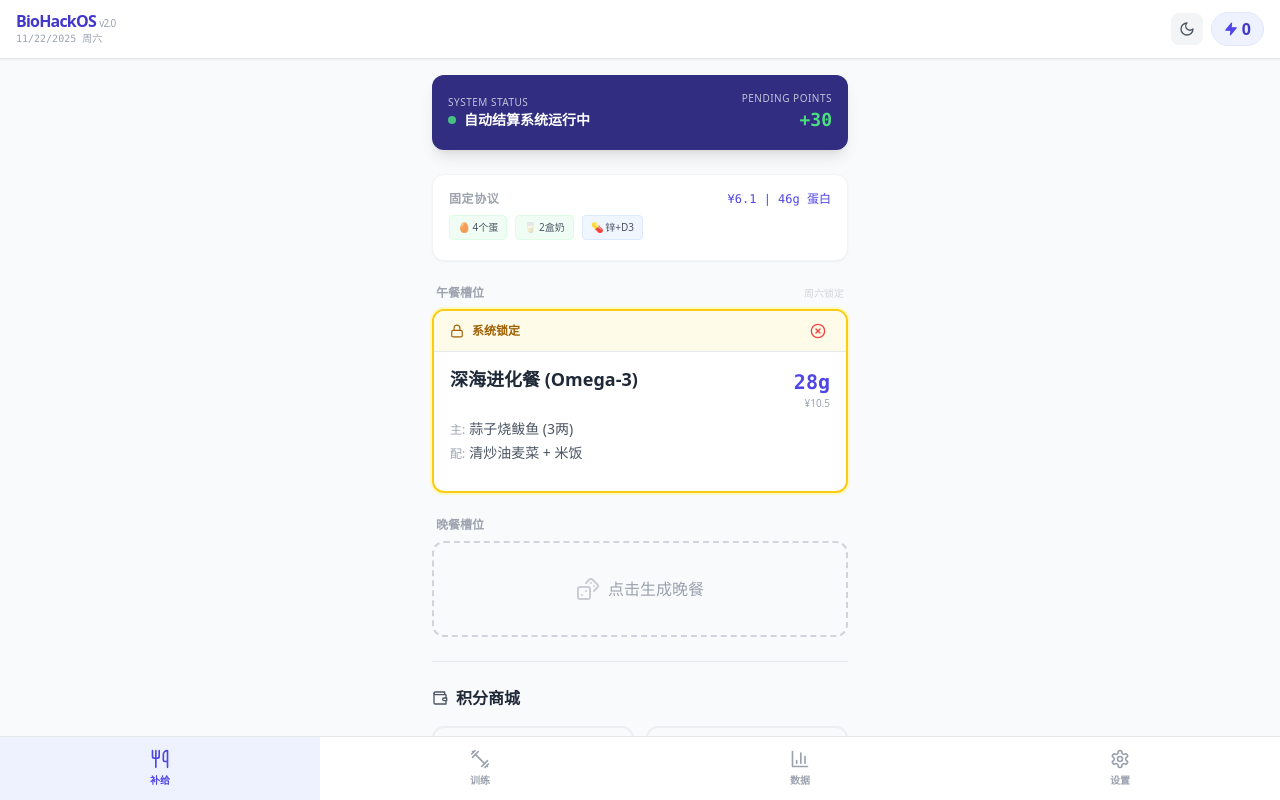
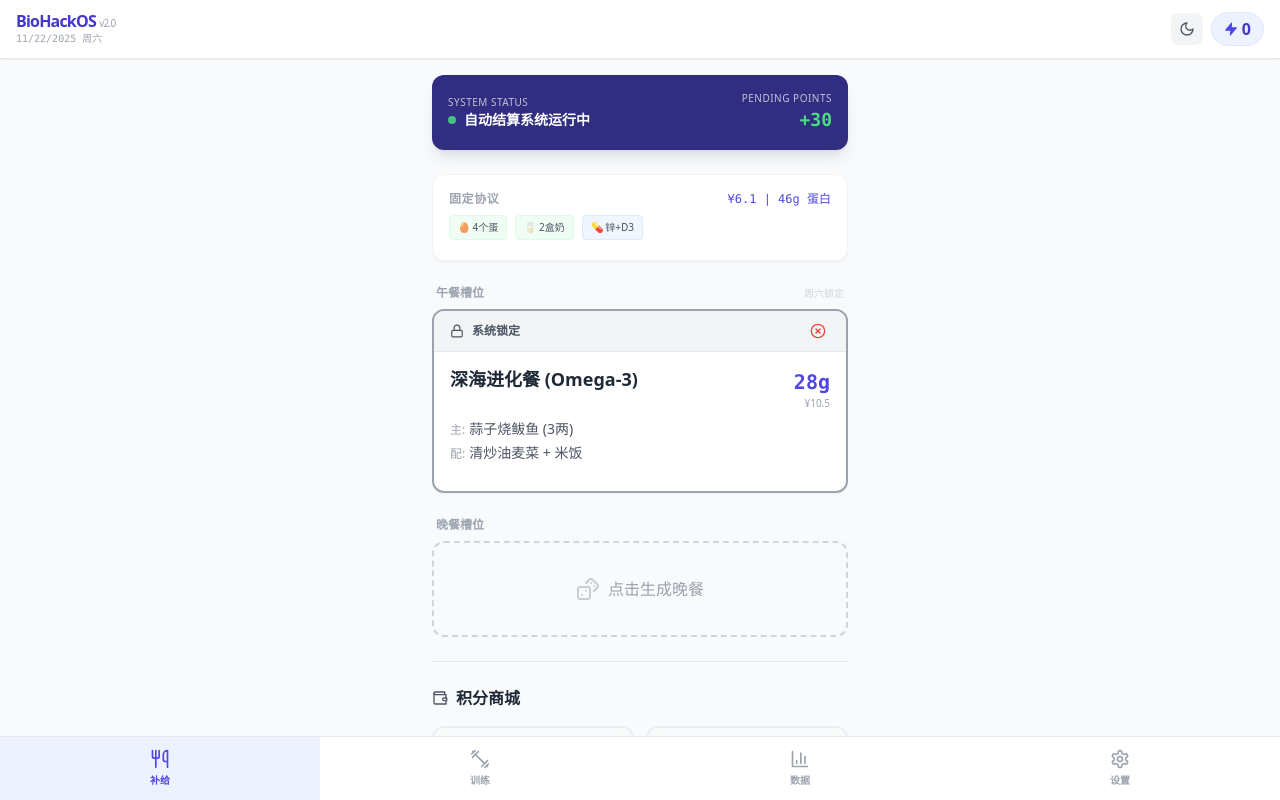
Before and after one commit to Chengwuming/Biohack-os, a React (Vite) app: page / in a window 1280 px wide. Shown: the top 800 px of the page. Built offline with nearby package versions, Linux system fonts and the light colour scheme.

Commit message:
feat: v2.3 - MealCard Styling & Debug Tools

```diff
--- a/src/components/MealCard.tsx
+++ b/src/components/MealCard.tsx
@@ -1,5 +1,5 @@
 import React from 'react';
-import { Lock, Trophy, Home, RotateCcw, XCircle, Skull, AlertTriangle } from 'lucide-react';
+import { Lock, Trophy, Home, RotateCcw, XCircle, Skull, AlertTriangle, Star, Zap, Coffee } from 'lucide-react';
 import { Meal, Patch } from '../types';
 import { PATCHES } from '../data/meals';
 
@@ -31,22 +31,41 @@ export const MealCard: React.FC<MealCardProps> = ({ meal, isLocked, onRoll, onTo
 
     const isDorm = meal.type === 'UR_DORM';
     const isReward = meal.type === 'REWARD';
+    const isSSR = meal.type === 'SSR' || meal.type === 'SSR_LOCK';
+    const isSR = meal.type === 'SR';
+    const isR = meal.type.startsWith('R_');
+
     const totalP = (meal.protein || 0) + (patch?.protein || 0);
 
-    const borderClass = isDorm
-        ? 'border-gray-900 dark:border-gray-600 border-4'
-        : isLocked ? 'border-yellow-400 dark:border-yellow-600 ring-2 ring-yellow-100 dark:ring-yellow-900/30'
-            : isReward ? 'border-purple-400 dark:border-purple-600 ring-2 ring-purple-100 dark:ring-purple-900/30'
-                : 'border-indigo-100 dark:border-indigo-900';
+    // Styling Logic
+    let borderClass = 'border-gray-200 dark:border-gray-700';
+    let bgHeaderClass = 'bg-gray-50 dark:bg-gray-800 text-gray-500 dark:text-gray-400';
+    let ringClass = '';
 
-    const bgHeaderClass = isDorm
-        ? 'bg-gray-900 dark:bg-gray-950 text-white'
-        : isLocked ? 'bg-yellow-50 dark:bg-yellow-900/20 text-yellow-700 dark:text-yellow-400'
-            : isReward ? 'bg-purple-50 dark:bg-purple-900/20 text-purple-700 dark:text-purple-400'
-                : 'bg-gray-50 dark:bg-gray-800 text-gray-500 dark:text-gray-400';
+    if (isDorm) {
+        borderClass = 'border-gray-900 dark:border-gray-600 border-4';
+        bgHeaderClass = 'bg-gray-900 dark:bg-gray-950 text-white';
+    } else if (isLocked) {
+        borderClass = 'border-gray-400 dark:border-gray-500 border-2';
+        bgHeaderClass = 'bg-gray-100 dark:bg-gray-800 text-gray-600 dark:text-gray-300';
+    } else if (isReward) {
+        borderClass = 'border-purple-400 dark:border-purple-600 border-2';
+        bgHeaderClass = 'bg-purple-50 dark:bg-purple-900/20 text-purple-700 dark:text-purple-400';
+        ringClass = 'ring-2 ring-purple-100 dark:ring-purple-900/30';
+    } else if (isSSR) {
+        borderClass = 'border-yellow-400 dark:border-yellow-600 border-2';
+        bgHeaderClass = 'bg-yellow-50 dark:bg-yellow-900/20 text-yellow-700 dark:text-yellow-400';
+        ringClass = 'ring-2 ring-yellow-100 dark:ring-yellow-900/30';
+    } else if (isSR) {
+        borderClass = 'border-purple-400 dark:border-purple-600 border-2';
+        bgHeaderClass = 'bg-purple-50 dark:bg-purple-900/20 text-purple-700 dark:text-purple-400';
+    } else if (isR) {
+        borderClass = 'border-blue-300 dark:border-blue-700 border-2';
+        bgHeaderClass = 'bg-blue-50 dark:bg-blue-900/20 text-blue-700 dark:text-blue-400';
+    }
 
     return (
-        <div className={`relative bg-white dark:bg-gray-800 rounded-xl shadow-sm overflow-hidden mb-4 transition-all border-2 ${borderClass}`}>
+        <div className={`relative bg-white dark:bg-gray-800 rounded-xl shadow-sm overflow-hidden mb-4 transition-all ${borderClass} ${ringClass}`}>
 
             {/* Card Header */}
             <div className={`px-4 py-2 flex justify-between items-center border-b border-gray-200 dark:border-gray-700 ${bgHeaderClass}`}>
@@ -54,6 +73,10 @@ export const MealCard: React.FC<MealCardProps> = ({ meal, isLocked, onRoll, onTo
                     {isLocked && <Lock size={14} />}
                     {isReward && <Trophy size={14} />}
                     {isDorm && <Home size={14} />}
+                    {isSSR && !isLocked && <Star size={14} className="fill-current" />}
+                    {isSR && <Zap size={14} className="fill-current" />}
+                    {isR && <Coffee size={14} />}
+
                     <span className="text-xs font-bold">
                         {isLocked ? "系统锁定" : isReward ? "奖励餐" : isDorm ? "宿舍模式" : meal.location}
                     </span>
--- a/src/hooks/useAutoSettlement.ts
+++ b/src/hooks/useAutoSettlement.ts
@@ -30,7 +30,15 @@ export function useAutoSettlement({
             settlePreviousDay(lastActiveDate, dailyState, setPoints, setLogs);
 
             // Reset for today
-            const dayOfWeek = today.getDay();
+            let dayOfWeek = today.getDay();
+
+            // Debug: Check for simulated weekday
+            const debugWeekday = localStorage.getItem('debug_simulated_weekday');
+            if (debugWeekday !== null) {
+                dayOfWeek = parseInt(debugWeekday, 10);
+                console.log(`[Debug] Simulating weekday: ${dayOfWeek}`);
+            }
+
             const isFri = dayOfWeek === 5;
             const isSat = dayOfWeek === 6;
 
--- a/src/pages/SettingsTab.tsx
+++ b/src/pages/SettingsTab.tsx
@@ -234,6 +234,56 @@ export const SettingsTab: React.FC = () => {
                 </div>
             </div>
 
+            {/* Debug Tools */}
+            <div className="bg-red-50 dark:bg-red-900/10 rounded-xl p-4 shadow-sm border border-red-200 dark:border-red-800 transition-colors">
+                <h3 className="font-bold text-red-800 dark:text-red-300 mb-3 flex items-center">
+                    <Settings size={18} className="mr-2" />
+                    开发者调试 (测试用)
+                </h3>
+                <div className="grid grid-cols-2 gap-2">
+                    <button
+                        onClick={() => {
+                            localStorage.setItem('debug_simulated_weekday', '5');
+                            localStorage.setItem('biohack_last_active_date', '2000-1-1');
+                            window.location.reload();
+                        }}
+                        className="py-2 px-3 bg-white dark:bg-gray-800 text-gray-700 dark:text-gray-200 rounded border border-gray-200 dark:border-gray-700 text-xs font-medium hover:bg-gray-50 dark:hover:bg-gray-700"
+                    >
+                        模拟周五 (强制重置)
+                    </button>
+                    <button
+                        onClick={() => {
+                            localStorage.setItem('debug_simulated_weekday', '6');
+                            localStorage.setItem('biohack_last_active_date', '2000-1-1');
+                            window.location.reload();
+                        }}
+                        className="py-2 px-3 bg-white dark:bg-gray-800 text-gray-700 dark:text-gray-200 rounded border border-gray-200 dark:border-gray-700 text-xs font-medium hover:bg-gray-50 dark:hover:bg-gray-700"
+                    >
+                        模拟周六 (强制重置)
+                    </button>
+                    <button
+                        onClick={() => {
+                            localStorage.setItem('debug_simulated_weekday', '1');
+                            localStorage.setItem('biohack_last_active_date', '2000-1-1');
+                            window.location.reload();
+                        }}
+                        className="py-2 px-3 bg-white dark:bg-gray-800 text-gray-700 dark:text-gray-200 rounded border border-gray-200 dark:border-gray-700 text-xs font-medium hover:bg-gray-50 dark:hover:bg-gray-700"
+                    >
+                        模拟周一 (强制重置)
+                    </button>
+                    <button
+                        onClick={() => {
+                            localStorage.removeItem('debug_simulated_weekday');
+                            localStorage.setItem('biohack_last_active_date', '2000-1-1');
+                            window.location.reload();
+                        }}
+                        className="py-2 px-3 bg-red-100 dark:bg-red-900/30 text-red-700 dark:text-red-400 rounded border border-red-200 dark:border-red-800 text-xs font-medium hover:bg-red-200 dark:hover:bg-red-900/50"
+                    >
+                        清除模拟 & 恢复
+                    </button>
+                </div>
+            </div>
+
             {/* Meal Pool Browser (Accordion) */}
             <div className="bg-white dark:bg-gray-800 rounded-xl p-4 shadow-sm border border-gray-200 dark:border-gray-700 transition-colors">
                 <div className="flex items-center justify-between mb-4">
```
